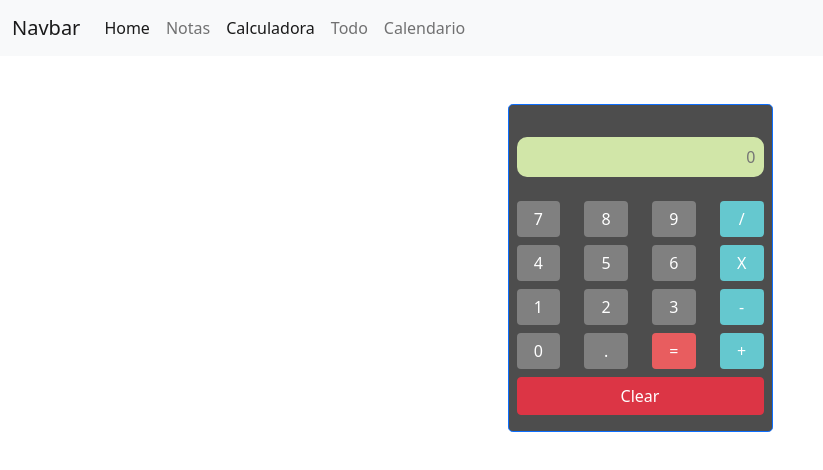
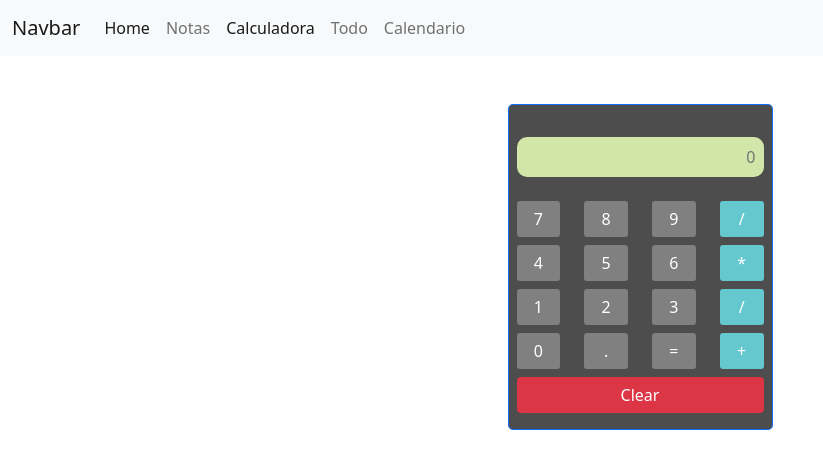
Before and after one commit to hooverroberto/nav-link, a React (Create React App) app: page /calculadora in a window 1280 px wide. Shown: the top 470 px of the page, without its empty margins (0-823 px from the left). Built offline with nearby package versions, Linux system fonts and the light colour scheme.

Commit message:
octavo commit

```diff
--- /dev/null
+++ b/src/components/calculadora/Boton.js
@@ -0,0 +1,17 @@
+import React from 'react'
+import '../calculadora/Calculadora.css'
+
+function Boton(props){
+
+    const esOperador = valor => {
+        return isNaN(valor) && (valor !== '.') && (valor !== '=');
+      };
+
+    return(
+        <div className={`boton ${esOperador(props.children)? 'boton-op': null}`.trimEnd()}>
+            {props.children}
+        </div>
+    )
+}
+
+export default Boton;
--- a/src/components/calculadora/Calculadora.css
+++ b/src/components/calculadora/Calculadora.css
@@ -11,7 +11,16 @@ input{
 
 .boton{
     width: 100%;
+    cursor: pointer;
+    border-radius: 3px;
+    padding: 6px 5px;
+    color: white;
     background-color: rgb(128, 128, 128);
+}
+
+.boton:hover,
+.clear:hover{
+    background-color: coral;
 }
 
 
@@ -27,6 +36,7 @@ input{
 
 .clear{
     width: 100%;
+    border: none;
 }
 
 @media screen and (max-width: 575px) {
@@ -73,3 +83,5 @@ input{
 
     }
   }
+
+  /* Minuto 4:33:54 */
--- a/src/components/calculadora/Calculadora.js
+++ b/src/components/calculadora/Calculadora.js
@@ -1,10 +1,10 @@
-import React from 'react'
+import React, {useState} from 'react'
 import '../calculadora/Calculadora.css'
+import Boton from './Boton'
 
 const Calculadora = () => {
 
-
-
+  const [input, setInput] =useState("Hola")
 
 
   return (
@@ -12,62 +12,65 @@ const Calculadora = () => {
     <div className='container-fluid d-flex justify-content-center'>
       <div className='border border-primary mt-5  p-2 rounded-3 body-cal'>
         <div className='my-3 input'>
-          <input className='border-0 my-2 p-2 w-100' type="text" placeholder='0'/>
+          <input className='border-0 my-2 p-2 w-100' type="text" placeholder='0' input={input}/>
         </div>
         <div className='row'>
           <div className='col-sm-3'>
-            <button className='btn btn-primary border-0 boton'>7</button>
+            <Boton>7</Boton>
           </div>
           <div className='col-sm-3'>
-            <button className='btn btn-primary border-0 boton'>8</button>
+            <Boton>8</Boton>
           </div>
           <div className='col-sm-3'>
-            <button className='btn btn-primary border-0 boton'>9</button>
+            <Boton>9</Boton>
           </div>
           <div className='col-sm-3'>
-            <button className='btn btn-primary border-0 boton-op'>/</button>
+            {/* <button className='btn btn-primary border-0 boton-op'>/</button> */}
+            <Boton>/</Boton>
           </div>
         </div>
         <div className='row my-2'>
-          <div className='col-sm-3 '>
-            <button className='btn btn-primary border-0 boton'>4</button>
+        <div className='col-sm-3'>
+            <Boton>4</Boton>
           </div>
           <div className='col-sm-3'>
-            <button className='btn btn-primary border-0 boton'>5</button>
+            <Boton>5</Boton>
           </div>
           <div className='col-sm-3'>
-            <button className='btn btn-primary border-0 boton'>6</button>
+            <Boton>6</Boton>
           </div>
           <div className='col-sm-3'>
-            <button className='btn btn-primary border-0 boton-op'>X</button>
+            <Boton>*</Boton>
           </div>
         </div>
         <div className='row my-2'>
-          <div className='col-sm-3'>
-            <button className='btn btn-primary border-0 boton'>1</button>
+        <div className='col-sm-3'>
+            <Boton>1</Boton>
           </div>
           <div className='col-sm-3'>
-            <button className='btn btn-primary border-0 boton'>2</button>
+            <Boton>2</Boton>
           </div>
           <div className='col-sm-3'>
-            <button className='btn btn-primary border-0 boton'>3</button>
+            <Boton>3</Boton>
           </div>
           <div className='col-sm-3'>
-            <button className='btn btn-primary border-0 boton-op'>-</button>
+            {/* <button className='btn btn-primary border-0 boton-op'>/</button> */}
+            <Boton>/</Boton>
           </div>
         </div>
         <div className='row my-2'>
-          <div className='col-sm-3'>
-            <button className='btn btn-primary border-0 boton'>0</button>
+        <div className='col-sm-3'>
+            <Boton>0</Boton>
           </div>
           <div className='col-sm-3'>
-            <button className='btn btn-primary border-0 boton'>.</button>
+            <Boton>.</Boton>
           </div>
           <div className='col-sm-3'>
-            <button className='btn btn-primary border-0 boton-igual'>=</button>
+            <Boton>=</Boton>
           </div>
           <div className='col-sm-3'>
-            <button className='btn btn-primary border-0 boton-op'>+</button>
+            {/* <button className='btn btn-primary border-0 boton-op'>/</button> */}
+            <Boton>+</Boton>
           </div>
         </div>
         <div className='row my-2'>
```
